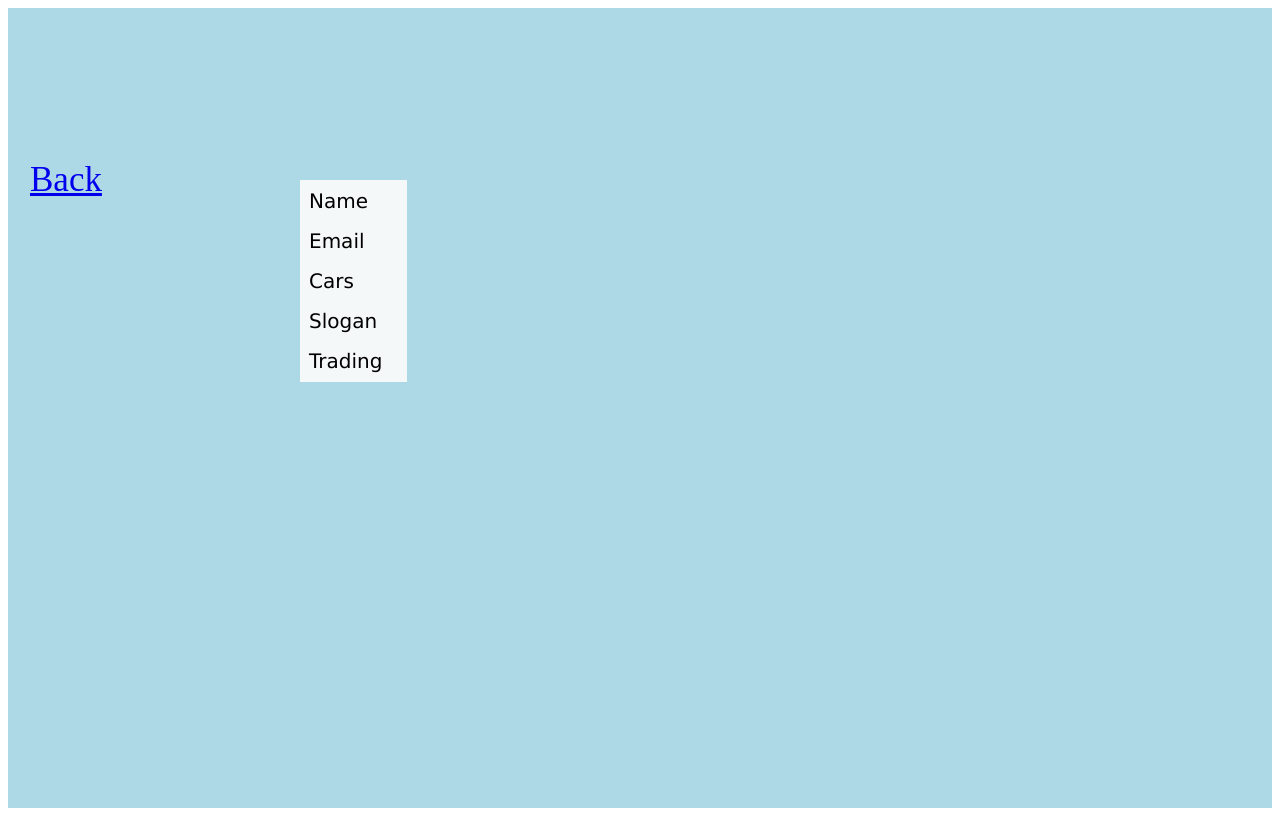
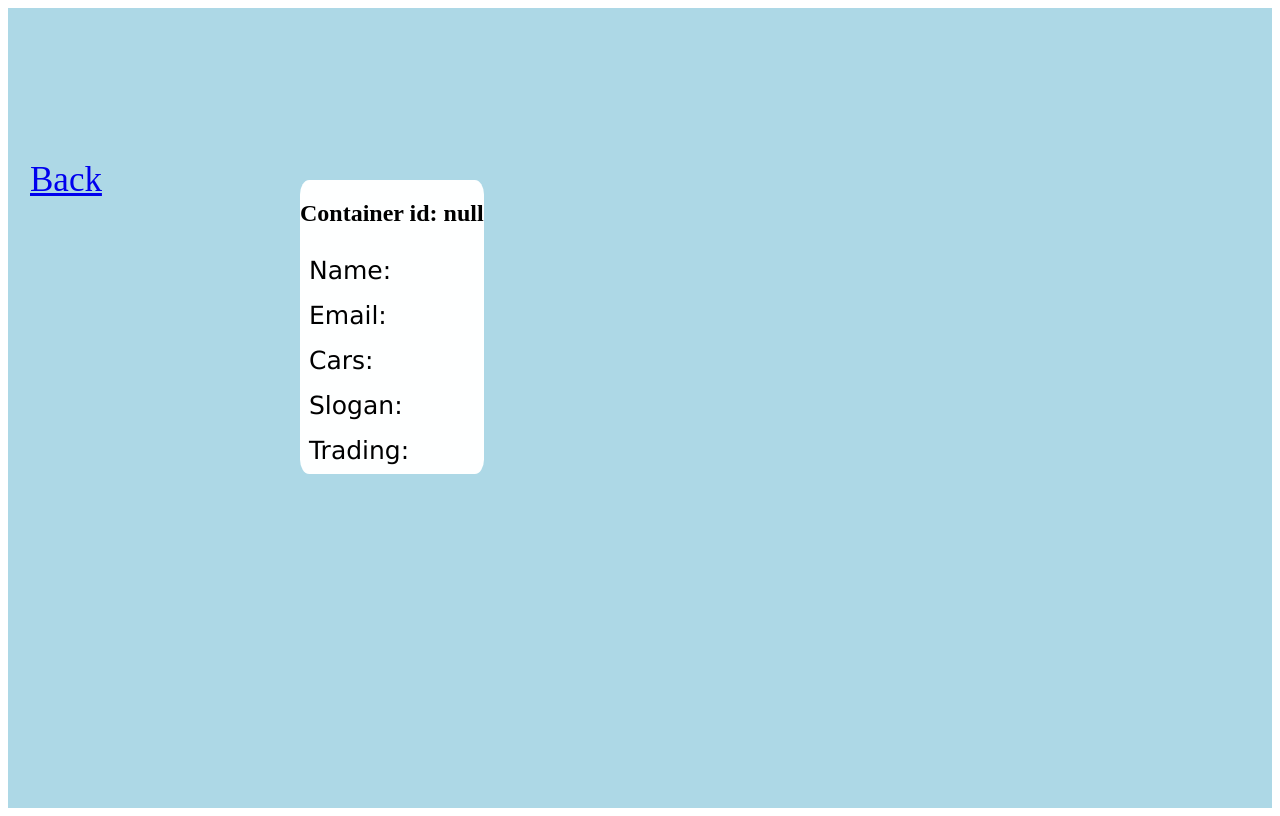
Before and after one commit to Karamiii/API-weather-page, a plain HTML site: page Homework/NodeSQL/frontend/collector.html in a window 1280 px wide. Drawn offline with Linux system fonts and the light colour scheme; no server answers.

Commit message:
added the id indicator to the second page

```diff
--- a/Homework/NodeSQL/frontend/collector.html
+++ b/Homework/NodeSQL/frontend/collector.html
@@ -10,25 +10,26 @@
 <body>
     <div class="box">
     <div id="container2">
+        <h2 id="ID">over here</h2>
         <table id="collector">
             <tr>
-                <td>Name</td>
+                <td>Name:</td>
                 <td id="collector-name"></td>
             </tr>
             <tr>
-                <td>Email</td>
+                <td>Email:</td>
                 <td id="collector-email"></td>
             </tr>
             <tr>
-                <td>Cars</td>
+                <td>Cars:</td>
                 <td id="collector-cars"></td>
             </tr>
             <tr>
-                <td>Slogan</td>
+                <td>Slogan:</td>
                 <td id="collector-slogan"></td>
             </tr>
             <tr>
-                <td>Trading</td>
+                <td>Trading:</td>
                 <td id="collector-trading"></td>
             </tr>
         </table>
--- a/Homework/NodeSQL/frontend/collector.js
+++ b/Homework/NodeSQL/frontend/collector.js
@@ -11,7 +11,6 @@ const populateCollector = (details) => {
     document.getElementById("collector-slogan").innerHTML = details.slogan
     document.getElementById("collector-trading").innerHTML = details.trading
 
-
 }
 
 
@@ -20,8 +19,8 @@ const fetchCollectorDetails = async (id) => {
     try {
         const response =
         await fetch('http://localhost:5000/api/collectors/' + id);
-        const dataNew = await response.json();
-        populateCollector(dataNew.data);
+        const NewData = await response.json();
+        populateCollector(NewData.data);
         //Never ever call data = data...
         // took me hours to find the missing data.data
     } catch (error) {
@@ -34,4 +33,11 @@ window.onload = function() {
     sessionStorage.getItem("collectorId");
     //console.log(collectorId);
     fetchCollectorDetails(collectorId);
+   showId(collectorId);
 }
+
+const showId = async (id) => {
+    //console.log(id)
+    document.getElementById("ID").innerHTML = "Container id: " + id;
+
+}
--- a/Homework/NodeSQL/frontend/style.css
+++ b/Homework/NodeSQL/frontend/style.css
@@ -19,7 +19,7 @@
 
 #collectors, #collector {
     left: 50px;
-    font-size: 20px;
+    font-size: 25px;
     font-family: Verdana, Geneva, Tahoma, sans-serif;
 }
 
@@ -91,10 +91,11 @@ input[type="submit"] {
 }
 
 #container2 {
-    background-color: rgb(244, 248, 248);
+    background-color: rgb(254, 255, 255);
     position: absolute;
     top: 180px;
     left: 300px;
+    border-radius:5%;
 }
 
 #hey{
```
Also changed, not shown: Homework/NodeSQL/frontend/index.html (+1 -1 lines), Homework/NodeSQL/frontend/script.js (+5 -5 lines).
